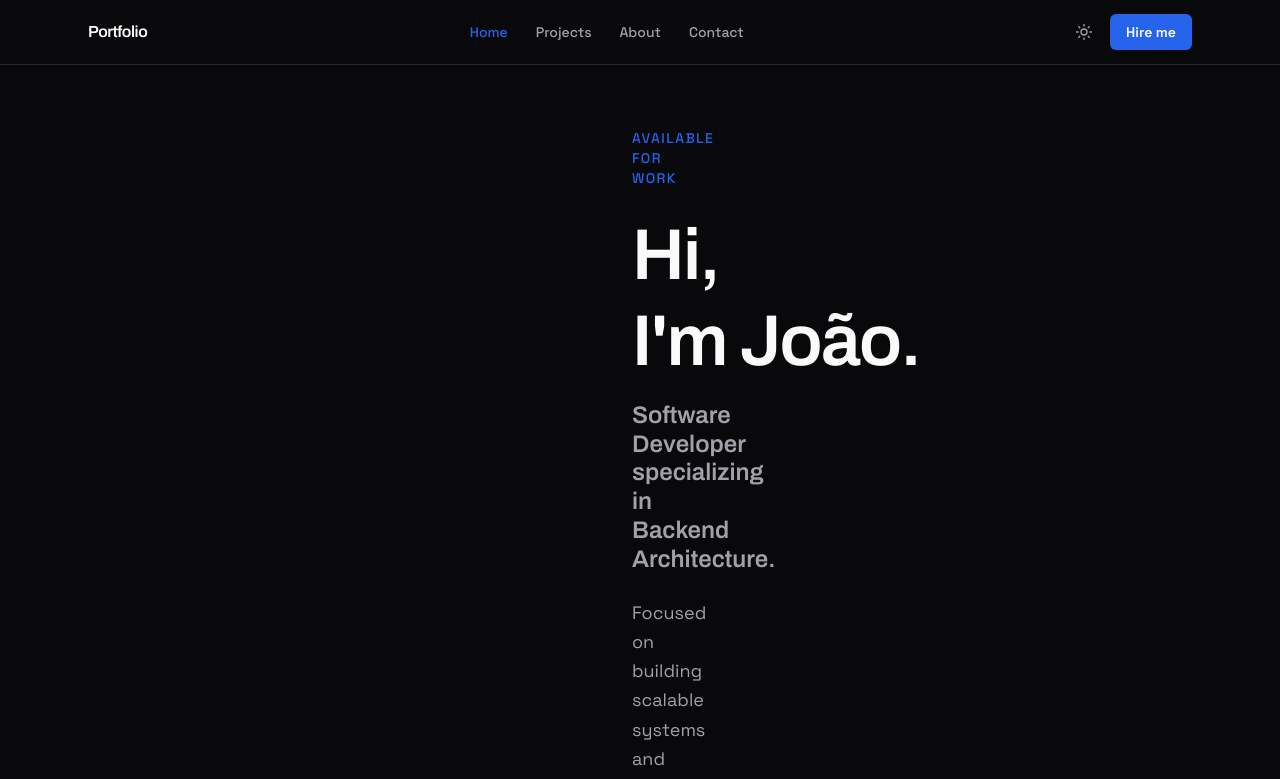
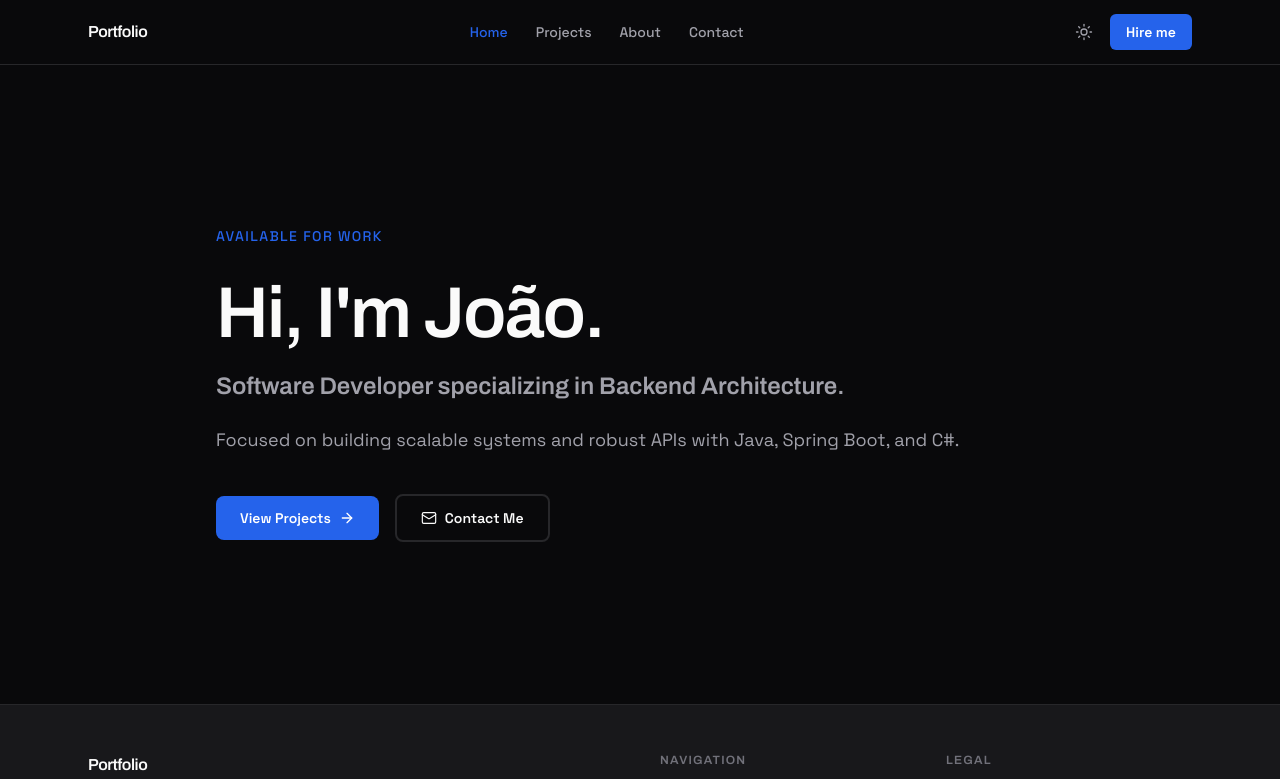
Before and after one commit to JOVI-CR/Portfolio, a Next.js app in the folder app/: page / in a window 1280 px wide. Shown: the top 779 px of the page. Built offline with nearby package versions, Linux system fonts and the light colour scheme.

Commit message:
feat: expand hero section layout and fix text wrapping

```diff
--- a/app/src/app/layout.tsx
+++ b/app/src/app/layout.tsx
@@ -39,7 +39,7 @@
       className={`${archivo.variable} ${spaceGrotesk.variable}`}
       suppressHydrationWarning
     >
-      <body>
+      <body suppressHydrationWarning>
         <ThemeProvider
           attribute="class"
           defaultTheme="dark"
--- a/app/src/components/sections/HeroSection.tsx
+++ b/app/src/components/sections/HeroSection.tsx
@@ -74,10 +74,10 @@
   return (
     <section
       aria-labelledby="hero-heading"
-      className="flex min-h-[80vh] items-center"
+      className="flex min-h-[80vh] w-full items-center"
     >
       <div className="w-full py-16">
-        <div className="mx-auto max-w-3xl px-4 sm:px-6">
+        <div className="mx-auto w-full max-w-4xl px-4 sm:px-6">
           {/* Eyebrow label */}
           <p
             className="mb-6 text-sm font-medium uppercase tracking-widest"
@@ -108,7 +108,7 @@
 
           {/* Body — technologies */}
           <p
-            className="mt-6 max-w-xl text-base leading-relaxed sm:text-lg"
+            className="mt-6 text-base leading-relaxed sm:text-lg"
             style={{
               fontFamily: "var(--font-body), system-ui, sans-serif",
               color: "var(--color-text-secondary)",
```
